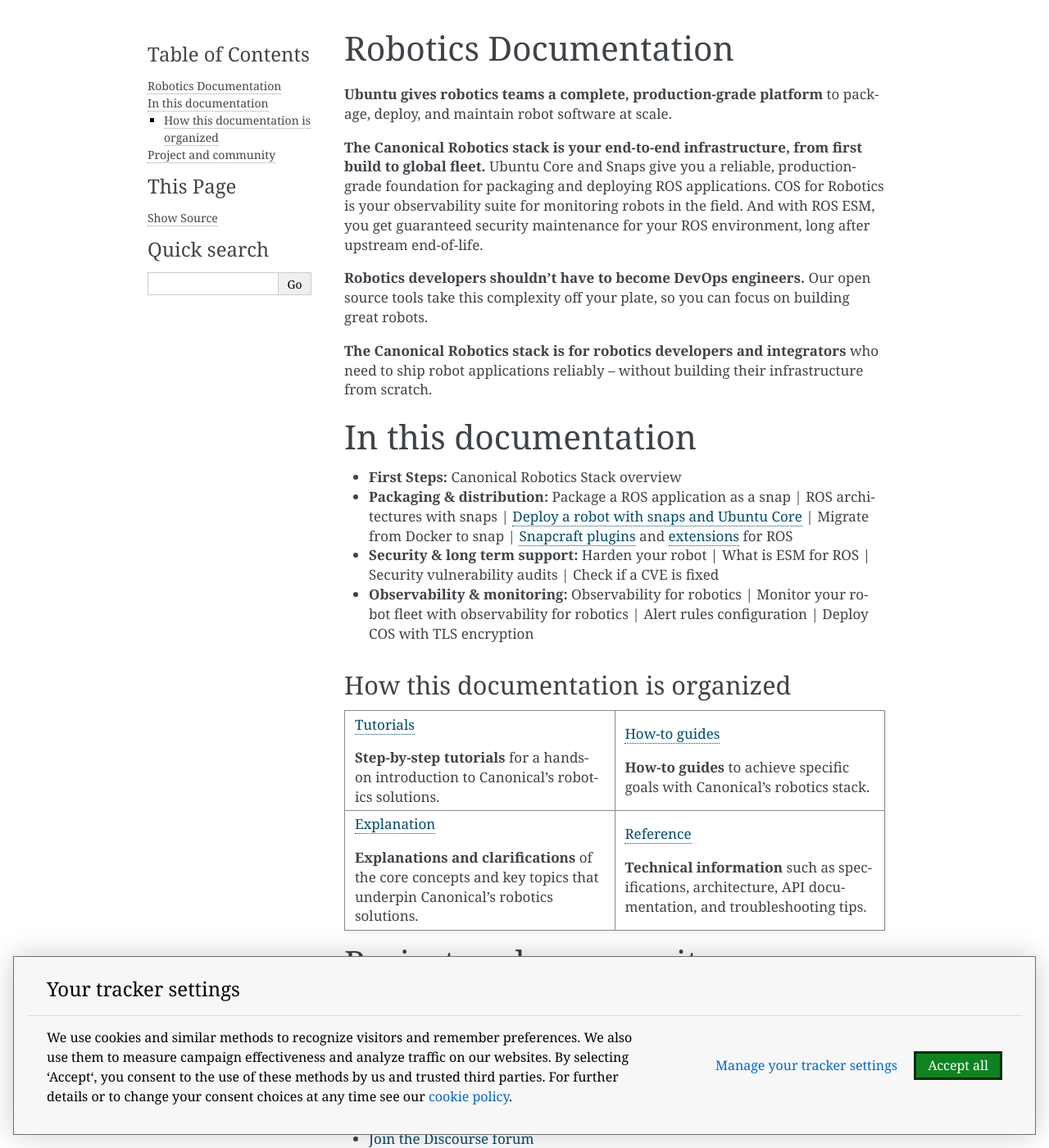
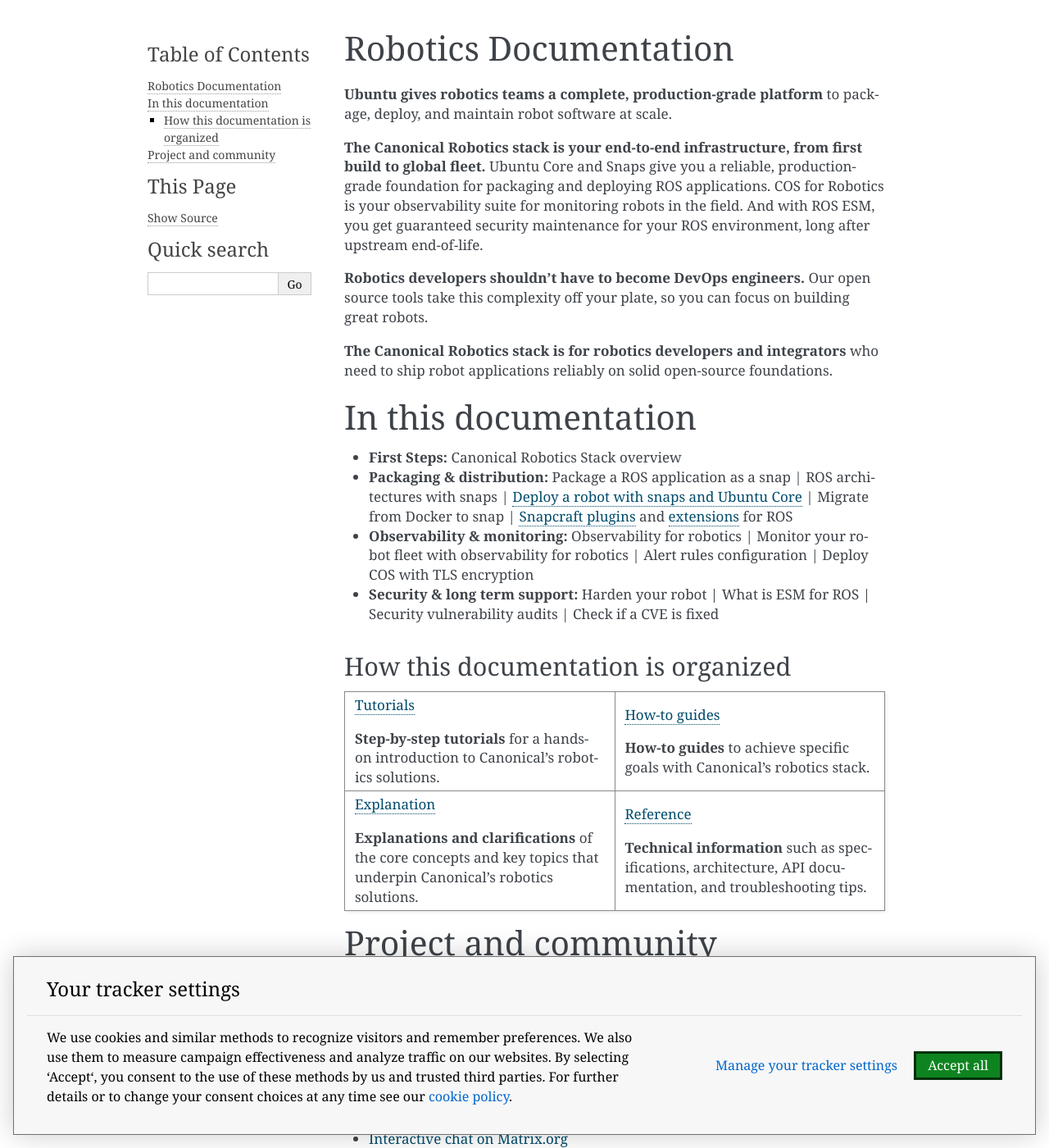
Before and after one commit to canonical/robotics_documentation, a Sphinx documentation site: the page built from docs/index.rst, in a window 1280 px wide and 1400 px high. Shown: the whole window at 82% size. Built offline with Sphinx 7.4.7, drawn with Linux system fonts in a browser that asks for light colours; pages that are not in the unit, such as notebooks, are missing from menus.

Commit message:
Apply suggestions from code review
Co-authored-by: Florencia <florencia.a.cabral@gmail.com>

```diff
--- a/docs/index.rst
+++ b/docs/index.rst
@@ -16,15 +16,15 @@
 
 **Robotics developers shouldn't have to become DevOps engineers.** Our open source tools take this complexity off your plate, so you can focus on building great robots.
 
-**The Canonical Robotics stack is for robotics developers and integrators** who need to ship robot applications reliably – without building their infrastructure from scratch.
+**The Canonical Robotics stack is for robotics developers and integrators** who need to ship robot applications reliably on solid open-source foundations.
 
 In this documentation
 =====================
 
 * **First Steps:** :doc:`Canonical Robotics Stack overview <references/ref_architecture/reference_architecture>`
 * **Packaging & distribution:** :doc:`Package a ROS application as a snap <tutorials/snaps-core/packaging-ros-application-as-snap>` |  :doc:`ROS architectures with snaps <explanations/snaps/ros-architectures-with-snaps>` | :doc:`Deploy a robot with snaps and Ubuntu Core <tutorials/snaps-core/index>` | :doc:`Migrate from Docker to snap <how-to-guides/packaging/migrate_from_docker_to_snap>` | :doc:`Snapcraft plugins <references/snapcraft/plugins>` and :doc:`extensions <references/snapcraft/extensions>` for ROS
+* **Observability & monitoring:** :doc:`Observability for robotics <explanations/observability/what-is-cos-for-robotics>` | :doc:`Monitor your robot fleet with observability for robotics <tutorials/observability/index>` | :doc:`Alert rules configuration <explanations/observability/alert-rules-configuration-from-device>` | :doc:`Deploy COS with TLS encryption <how-to-guides/operation/deploy-cos-for-robotics-with-tls-encryption>`
 * **Security & long term support:** :doc:`Harden your robot <how-to-guides/security/hardening-your-robot>` | :doc:`What is ESM for ROS <explanations/security/what-is-ros-esm>` | :doc:`Security vulnerability audits <explanations/security/security-audits>` | :doc:`Check if a CVE is fixed <how-to-guides/maintenance/check-cves>`
-* **Observability & monitoring:** :doc:`Observability for robotics <explanations/observability/what-is-cos-for-robotics>` | :doc:`Monitor your robot fleet with observability for robotics <tutorials/observability/index>` | :doc:`Alert rules configuration <explanations/observability/alert-rules-configuration-from-device>` | :doc:`Deploy COS with TLS encryption <how-to-guides/operation/deploy-cos-for-robotics-with-tls-encryption>`
 
 How this documentation is organized
 -------------------------------------
@@ -64,10 +64,9 @@
 
 * `Our Code of Conduct <https://ubuntu.com/community/ethos/code-of-conduct>`_
 * `Community engagement commitment <https://documentation.ubuntu.com/core/explanation/community-engagement/>`_
-* `How to get support <https://discourse.ubuntu.com/c/project/robotics/121>`_
-* `Join the Discourse forum <https://forum.snapcraft.io/c/device/10>`_
+* `Join the conversation <https://discourse.ubuntu.com/c/project/robotics/121>`_
+* `Join the Snap(craft) forum <https://forum.snapcraft.io/c/device/10>`_
 * `Interactive chat on Matrix.org <https://ubuntu.com/community/communications/matrix>`_
-* `Product roadmap <https://snapcraft.io/docs/snapd-roadmap>`_
 
 Thinking about using the Canonical Robotics stack for your next project? `Get in touch! <https://ubuntu.com/robotics#get-in-touch>`_
 
```
